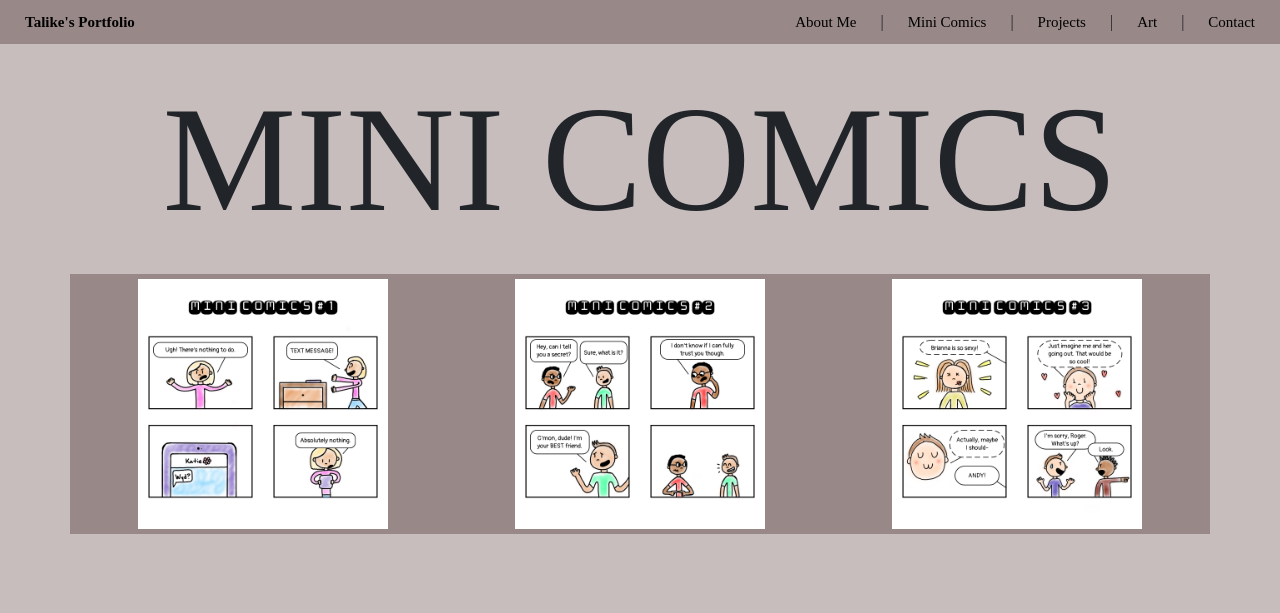
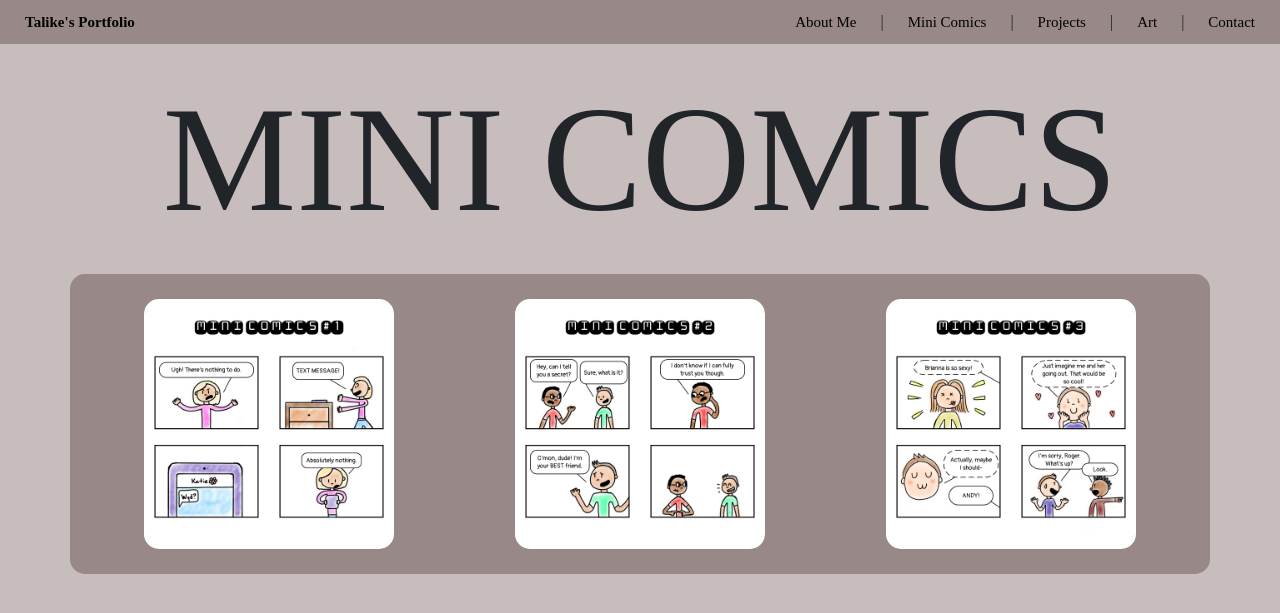
Before and after one commit to tahbee03/portfolio-website, a Flask app: page /mini-comics/ in a window 1280 px wide. Shown: the top 613 px of the page. Run offline with Flask 2, Linux system fonts and the light colour scheme.

Commit message:
added rounded corners to rectangular elements

```diff
--- a/app/static/styles/main.css
+++ b/app/static/styles/main.css
@@ -14,6 +14,7 @@ p {
     color: red;
     background-color: rgb(255, 193, 193);
     padding: 15px;
+    border-radius: 15px;
 }
 
 /*
@@ -69,4 +70,5 @@ a:hover {
 img {
     margin: 5px;
     width: 250px;
+    border-radius: 15px;
 }
--- a/app/static/styles/mc.css
+++ b/app/static/styles/mc.css
@@ -1,6 +1,11 @@
+.container {
+    padding: 20px;
+    background-color: #998888;
+    border-radius: 15px;
+}
+
 .row {
     padding: 5px;
-    background-color: #998888;
 }
 
 .col-lg-4 img, .col-sm-6 img, .col-12 img {
--- a/app/templates/contact.html
+++ b/app/templates/contact.html
@@ -8,8 +8,9 @@
 <h1 class="title">CONTACT</h1>
 
 <!--
-    HELPFUL LINK:
+    HELPFUL LINKS:
     Icons (Flaticon): https://www.flaticon.com/
+    Mailto Link (w3docs): https://www.w3docs.com/snippets/html/how-to-create-mailto-links.html
 -->
 <div class="container">
     <div class="row">
```
